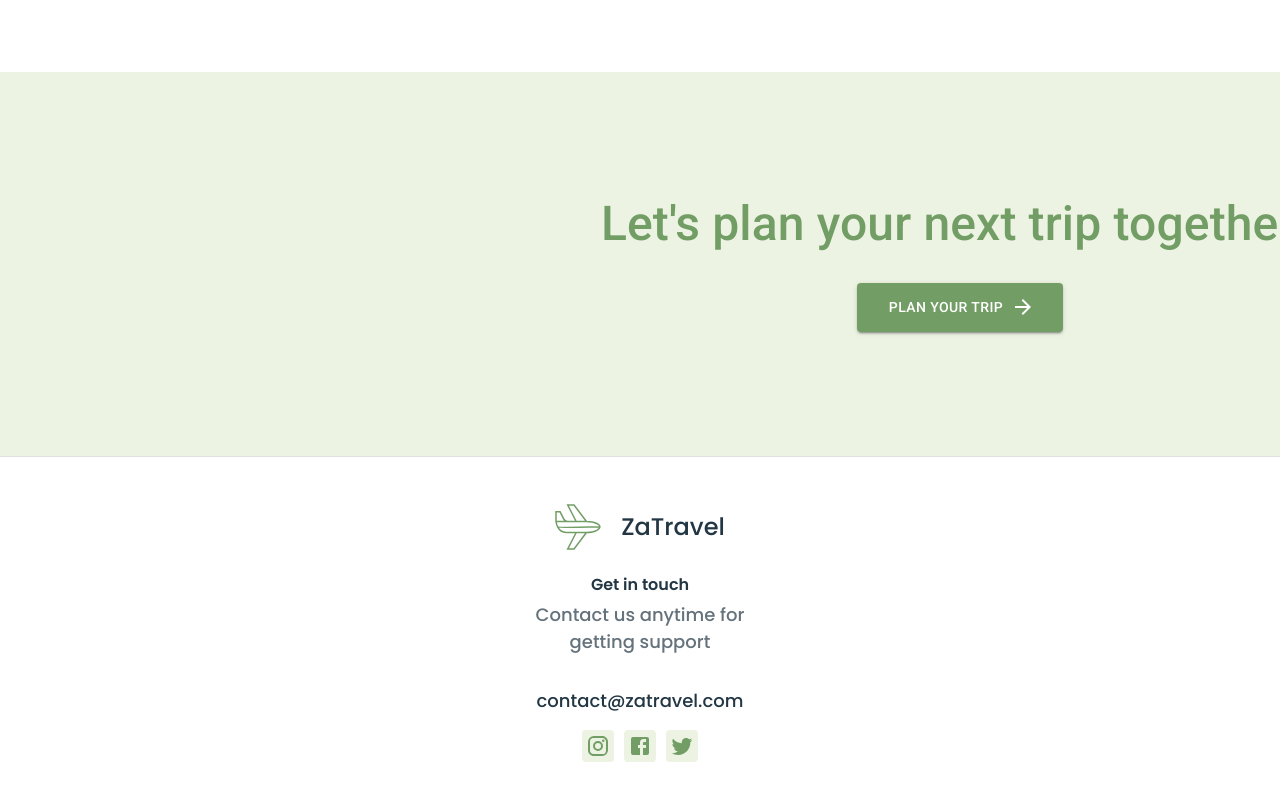
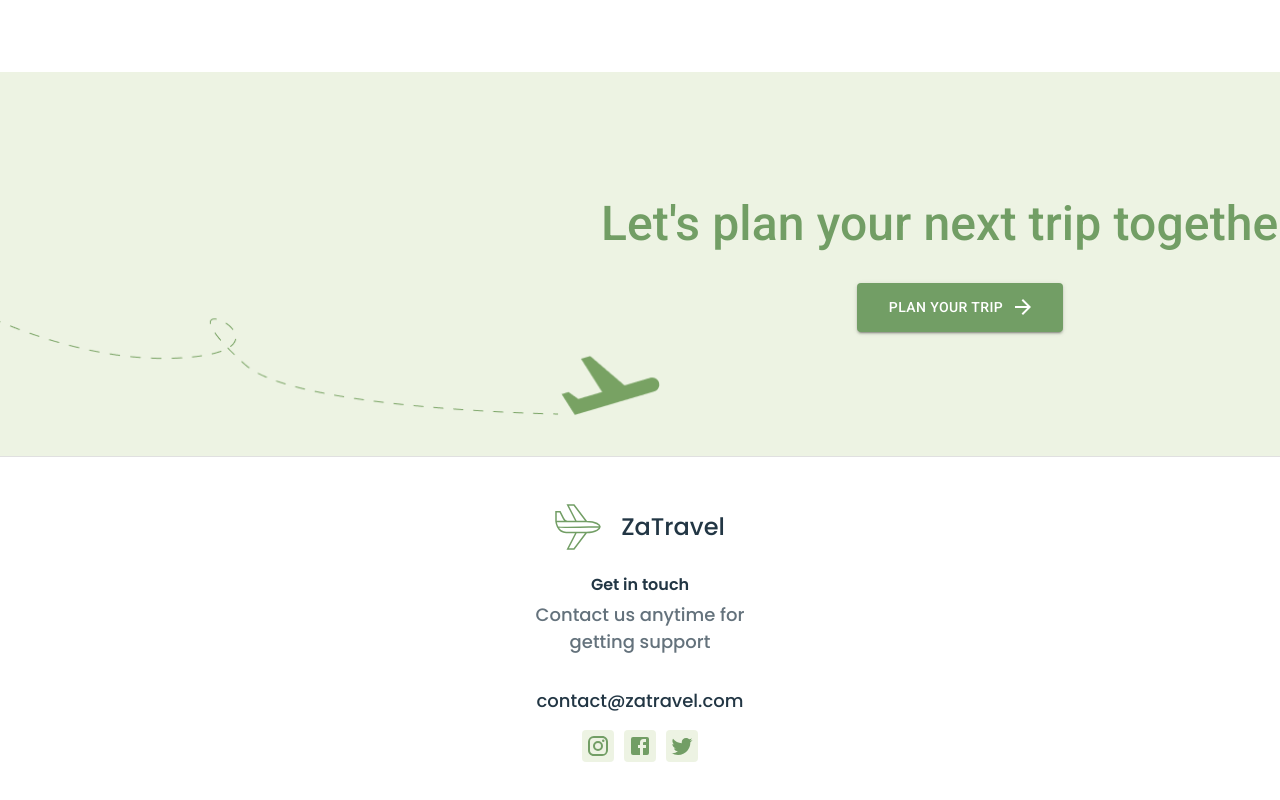
Before and after one commit to Mortharion-tech/za-travel, a React (Vite) app: page / in a window 1280 px wide. Shown: the part 2655-3455 px from the top of the page. Built offline with nearby package versions, Linux system fonts and the light colour scheme; no server answers.

Commit message:
Update NextTrip.tsx

```diff
--- a/src/features/landing/components/NextTrip.tsx
+++ b/src/features/landing/components/NextTrip.tsx
@@ -2,6 +2,8 @@ import ArrowForwardIcon from '@mui/icons-material/ArrowForward';
 import { Box, Button, Container, Typography } from '@mui/material';
 
 import { Colors, FontWeights } from '@config/styles';
+
+import planeImage from '../assets/plane.png';
 
 export default function NextTrip() {
   return (
@@ -16,6 +18,20 @@ export default function NextTrip() {
         overflow: 'hidden',
       }}
     >
+      <Box
+        component="img"
+        src={planeImage}
+        alt="Plane path"
+        sx={{
+          position: 'absolute',
+          bottom: '40px',
+          left: '-100px',
+          width: '761px',
+          height: '160px',
+          zIndex: -1,
+          pointerEvents: 'none',
+        }}
+      />
       <Container maxWidth="lg">
         <Box
           sx={{
```
